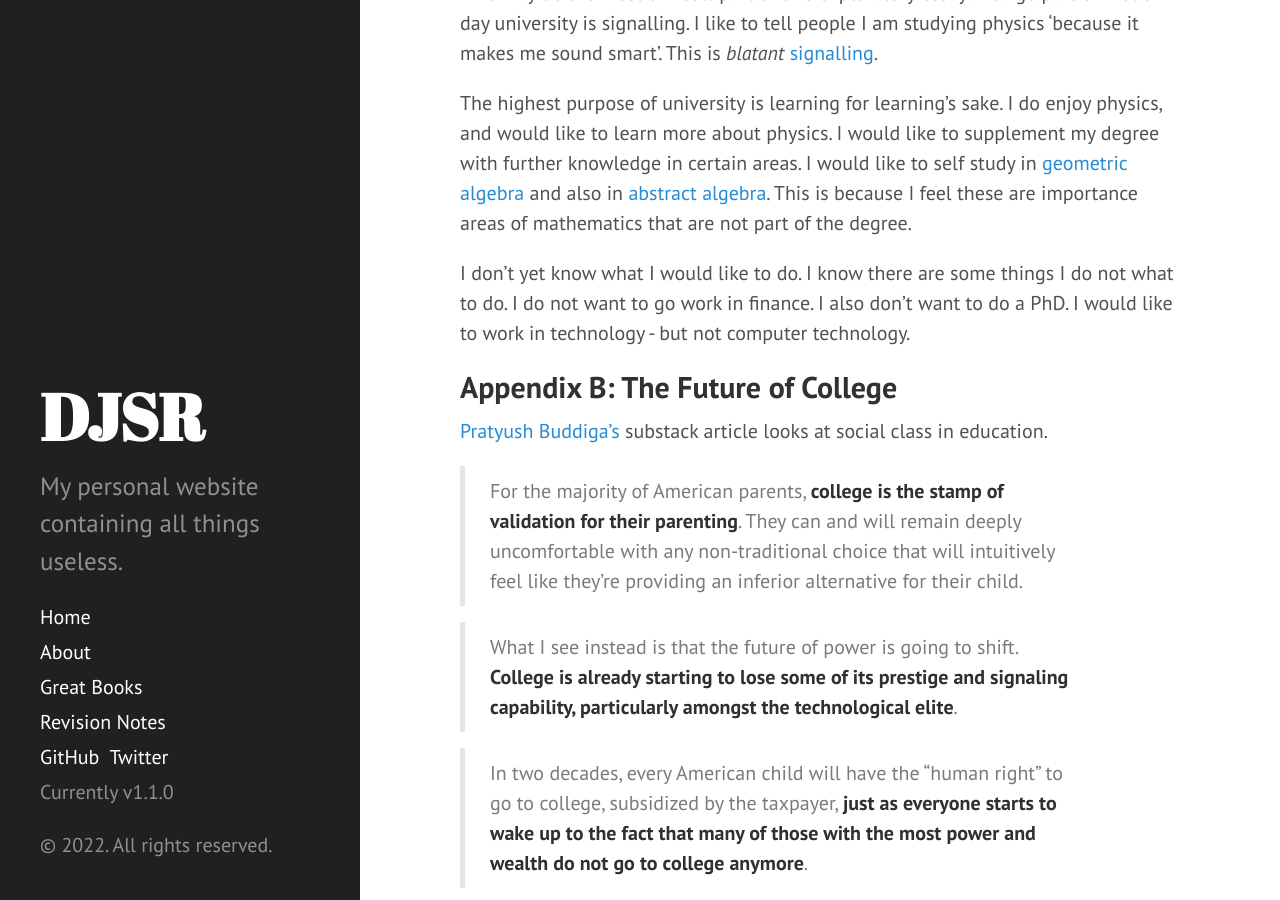
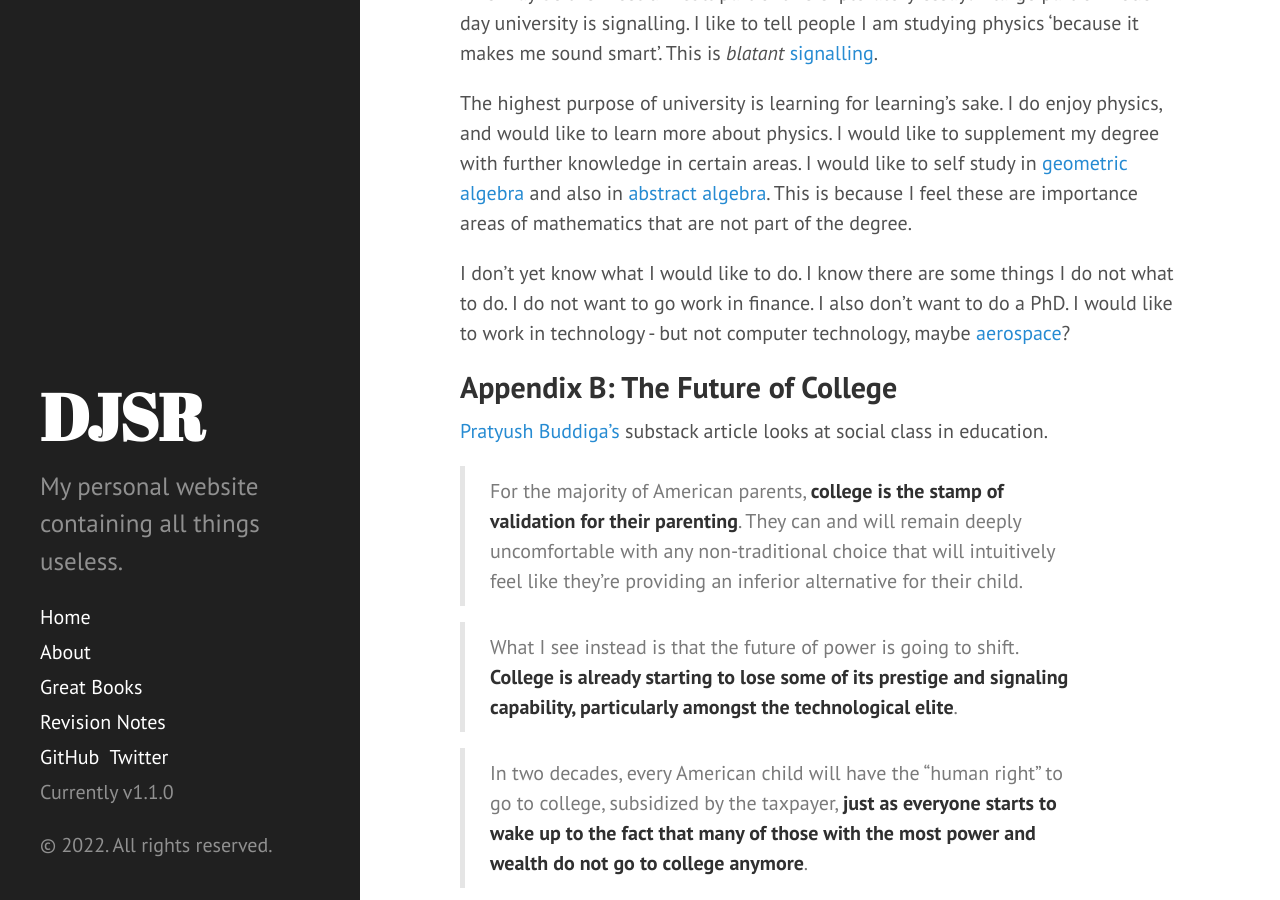
Before and after one commit to dansomrob/dansomrob.github.io, a Jekyll site: the page built from index.html, in a window 1280 px wide and 900 px high, scrolled down 22058 px. Built offline with Jekyll 4.4.1, drawn with Linux system fonts in a browser that asks for light colours; formulas are drawn with MathJax 3; the list of posts is cut into pages by our own code; comment, search, counter and statistics services are not loaded.

Commit message:
Update 2022-01-24-purpose.md

```diff
--- a/_posts/2022-01-24-purpose.md
+++ b/_posts/2022-01-24-purpose.md
@@ -155,7 +155,7 @@ This may be the most difficult part of this exploratory 'essay'. A large part of
 
 The highest purpose of university is learning for learning's sake. I do enjoy physics, and would like to learn more about physics. I would like to supplement my degree with further knowledge in certain areas. I would like to self study in [geometric algebra]({{ site.url }}/notes/Geometric_Algebra/index) and also in [abstract algebra]({{ site.url }}/notes/Abstract_Algebra/index). This is because I feel these are importance areas of mathematics that are not part of the degree.
 
-I don't yet know what I would like to do. I know there are some things I do not what to do. I do not want to go work in finance. I also don't want to do a PhD. I would like to work in technology - but not computer technology.
+I don't yet know what I would like to do. I know there are some things I do not what to do. I do not want to go work in finance. I also don't want to do a PhD. I would like to work in technology - but not computer technology, maybe [aerospace]({% post_url 2022-01-221-space %})?
 
 ## Appendix B: The Future of College
 
```
